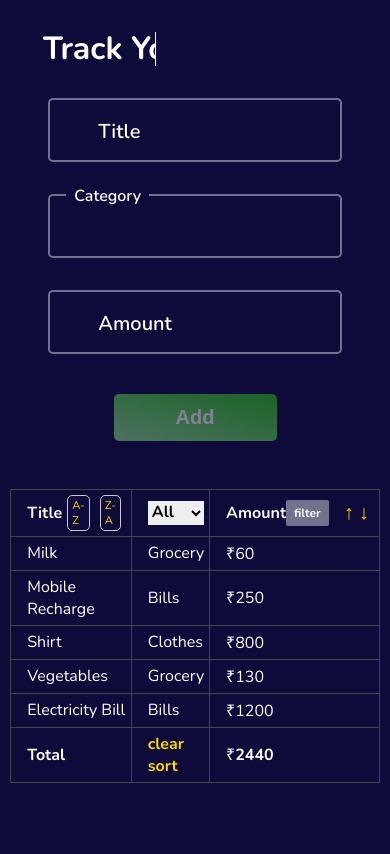
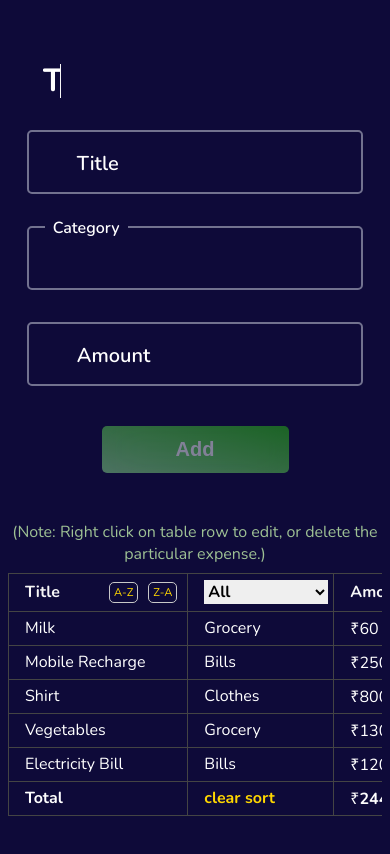
Before and after one commit to vijay-jadhav1997/react-projects, a React (Vite) app in the folder track-your-expenses/: page / in a window 390 px wide. Shown: the top 854 px of the page. Built offline with nearby package versions, Linux system fonts and the light colour scheme.

Commit message:
style: responsive styling

```diff
--- a/track-your-expenses/src/App.css
+++ b/track-your-expenses/src/App.css
@@ -1,7 +1,9 @@
-
 main {
   min-height: 100dvh;
   margin-inline: auto;
+  max-width: 1280px;
+  width: 100%;
+  padding: 2rem 0;
 }
 
 * {
@@ -18,9 +20,9 @@ main {
   font-size: 2rem;
   line-height: 2.1rem;
   margin:0 auto 1rem;
-  /* padding: 0 0.5rem; */
   width: max-content;
 }
+
 .heading::after {
   content: "";
   position: absolute;
@@ -29,12 +31,12 @@ main {
   color: var(--text-clr);
   background-color: var(--bg-clr);
   z-index: 1;
-  animation: text-animation 4s steps(20) alternate;
+  animation: text-animation 5s steps(20) alternate;
   animation-iteration-count: calc(20);
 }
 
 @keyframes text-animation {
-  to{
+  to {
     inset: 0 0 0 -5%;
   }
 }
@@ -79,12 +81,25 @@ input {
   display: flex;
   align-items: center;
   gap: 32px;
+  width: 100%;
+  padding: 1rem;
 }
 
+.table-container {
+  width: 100%;
+  max-width: 640px;
+  overflow: auto;
+  scrollbar-width: none;
+}
+.table-container p {
+  margin-bottom: 0.5rem;
+  color: #9ec194;
+}
 
 .expense-table {
   width: 100%;
   border-collapse: collapse;
+  min-width: 540px;
 }
 
 .expense-table select {
@@ -448,8 +463,25 @@ input {
   background-color: #ddd;
 }
 
-@media (max-width: 900px) {
+@media (max-width: 1024px) {
   .expense-tracker {
     flex-direction: column;
   }
 }
+
+@media (max-width: 1224px) {
+  .expense-tracker {
+    flex-direction: column;
+  }
+}
+
+@media (max-width: 640px) {
+  .expense-tracker {
+    padding: 0;
+  }
+
+  .table-container {
+    /* overflow: auto; */
+    color: inherit;
+  }
+}
--- a/track-your-expenses/src/components/ExpenseTable.jsx
+++ b/track-your-expenses/src/components/ExpenseTable.jsx
@@ -25,6 +25,8 @@ function ExpenseTable({formExpenseData}) {
   return (
     <>
       <ContextMenu setExpenseData={setExpenseData} expenseId={expenseId} menuStyle={[contextMenuStyle, setContextMenuStyle]} />
+      <div className="table-container">
+        <p>(Note: Right click on table row to edit, or delete the particular expense.)</p>
         <table className="expense-table"
           onClick={() => {
             if(contextMenuStyle.display === 'block') setContextMenuStyle({})}
@@ -176,6 +178,7 @@ function ExpenseTable({formExpenseData}) {
             </tr>
           </tbody>
         </table>
+      </div>
     </>
   )
 }
--- a/track-your-expenses/src/index.css
+++ b/track-your-expenses/src/index.css
@@ -20,7 +20,7 @@ body {
   max-width: 1280px;
   width: 100%;
   margin: 0 auto;
-  padding: 2rem;
+  padding: 2rem 0.5rem;
   text-align: center;
   color: #fff;
 
```
Lines whose indentation alone changed are shown as unchanged.
